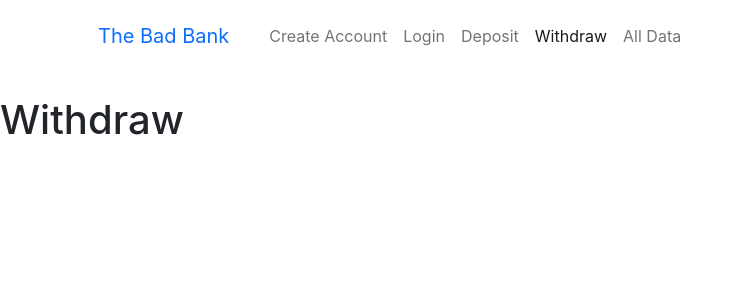
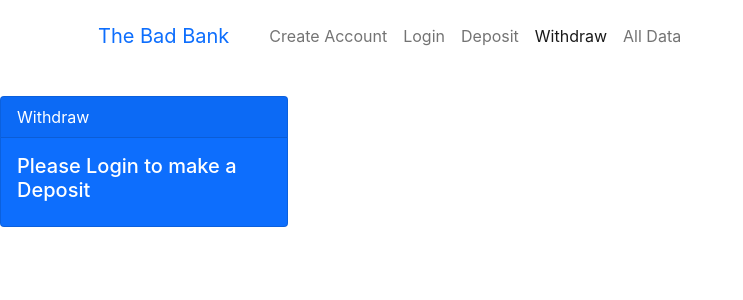
Before and after one commit to rockgard3n/BadBankApp, a React (Create React App) app in the folder badbank/: page /#/withdraw in a window 1280 px wide. Shown: the top 300 px of the page, without its empty margins (0-743 px from the left). Built offline with nearby package versions, Linux system fonts and the light colour scheme.

Commit message:
rough draft for withdrawals
still need to refactor variables so its clear its about withdrawing money

```diff
--- a/badbank/src/index.js
+++ b/badbank/src/index.js
@@ -19,7 +19,7 @@ import AllData from './routes/alldata';
 function Spa() {
   return(
     <HashRouter>
-      <UserContext.Provider value={{users:[{name:'abel',email:'abel@mit.edu',password:'secret',balance:100, history: [{action:"Account Creation", amount:100, eventDate:""}]}], currentUserIndex: null}}>
+      <UserContext.Provider value={{users:[{name:'abel',email:'abel@mit.edu',password:'secret',balance:100, history: [{action:"Account Creation", amount:100, balance: 100, eventDate:""}]}], currentUserIndex: null}}>
       <Routes>
         <Route path="/" element={<App />}>
           <Route index element={<Home />}/>
--- a/badbank/src/routes/createaccount.js
+++ b/badbank/src/routes/createaccount.js
@@ -48,7 +48,7 @@ function CreateAccount(){
       if (!validate(password, 'password') || password.length < 8) {
         setStatus("Please enter a valid 8+ character password");
         return;}
-      ctx.users.push({name,email,password,balance:100, history: [{action:"Account Creation", amount: 100, eventDate}]});
+      ctx.users.push({name,email,password,balance:100, history: [{action:"Account Creation", amount: 100, balance: ctx.users[ctx.users.length -1].balance, eventDate}]});
       setStatus("")
       setShow(false);
     }
--- a/badbank/src/routes/deposit.js
+++ b/badbank/src/routes/deposit.js
@@ -40,7 +40,7 @@ function Deposit(){
             console.log("successful deposit");
             setStatus("You have successfully made a deposit of $" + deposit);
             ctx.users[ctx.currentUserIndex].balance = ctx.users[ctx.currentUserIndex].balance + Number(deposit);
-            ctx.users[ctx.currentUserIndex].history.push({action:"Deposit", amount: deposit, eventDate})
+            ctx.users[ctx.currentUserIndex].history.push({action:"Deposit", amount: deposit, balance: ctx.users[ctx.currentUserIndex].balance, eventDate})
             setEnable(false);
             setDeposit(0);
         } else {
--- a/badbank/src/routes/withdraw.js
+++ b/badbank/src/routes/withdraw.js
@@ -1,7 +1,79 @@
+import React from 'react';
+import { UserContext } from "../components/context";
+import Card from "../components/context"
+
 function Withdraw(){
+    const ctx = React.useContext(UserContext);
+
+    const [status, setStatus]     = React.useState('');
+    const [deposit, setDeposit]   = React.useState(0);
+    const [enable, setEnable]     = React.useState(false);
+
+    //checks if a user is logged in currently, this impacts whether users can see the login card or not
+    const [show, setShow]         = React.useState(() => {
+        if (ctx.currentUserIndex) {
+            return true;
+        } else {
+            return false;
+        }
+    });
+
+
+    function handleSubmit() {
+        var numbers = /^[0-9]+./;
+        var timestamp = Date.now()
+        var date = new Date(timestamp);
+
+        var eventDate = date.getDate()+
+        "/"+(date.getMonth()+1)+
+        "/"+date.getFullYear()+
+        " "+date.getHours()+
+        ":"+date.getMinutes()+
+        ":"+date.getSeconds();
+      console.log(eventDate);
+
+        if (deposit < 0) {
+            setStatus("All deposits must be greater than $0.00")
+            setEnable(false);
+        }
+        else if (deposit.match(numbers) || deposit > 0){
+            console.log("successful withdrawal");
+            setStatus("You have successfully made a deposit of $" + deposit);
+            ctx.users[ctx.currentUserIndex].balance = ctx.users[ctx.currentUserIndex].balance - Number(deposit);
+            ctx.users[ctx.currentUserIndex].history.push({action:"Withdrawal", amount: deposit, balance: ctx.users[ctx.currentUserIndex].balance, eventDate})
+            setEnable(false);
+            setDeposit(0);
+        } else {
+            setStatus("Must input valid number")
+            setEnable(false);;
+        }
+    }
+
+    function makeChange(e) {
+        setEnable(true);
+        setDeposit(e.currentTarget.value);
+    }
+
     return (
-      <h1>Withdraw</h1>
-    )
+       <Card
+          bgcolor="primary"
+          header="Withdraw"
+          status={status}
+          body={show ? (
+                  <>
+                  <h5>Hello, {ctx.users[ctx.currentUserIndex].name}</h5>
+                  <h6>Your current balance is: ${ctx.users[ctx.currentUserIndex].balance}</h6>
+                  Withdrawal<br/>
+                  <input type="number" className="form-control" id="deposit" placeholder="Enter deposit amount" value={deposit} onChange={e => makeChange(e)}/><br/>
+                  <button type="submit" disabled={!enable} className="btn btn-light" onClick={handleSubmit}>Make Deposit</button>
+                  </>
+                ):(
+                  <>
+                  <h5>Please Login to make a Deposit</h5>
+                  </>
+                )}
+        />
+      )
   }
 
 export default Withdraw;
```
